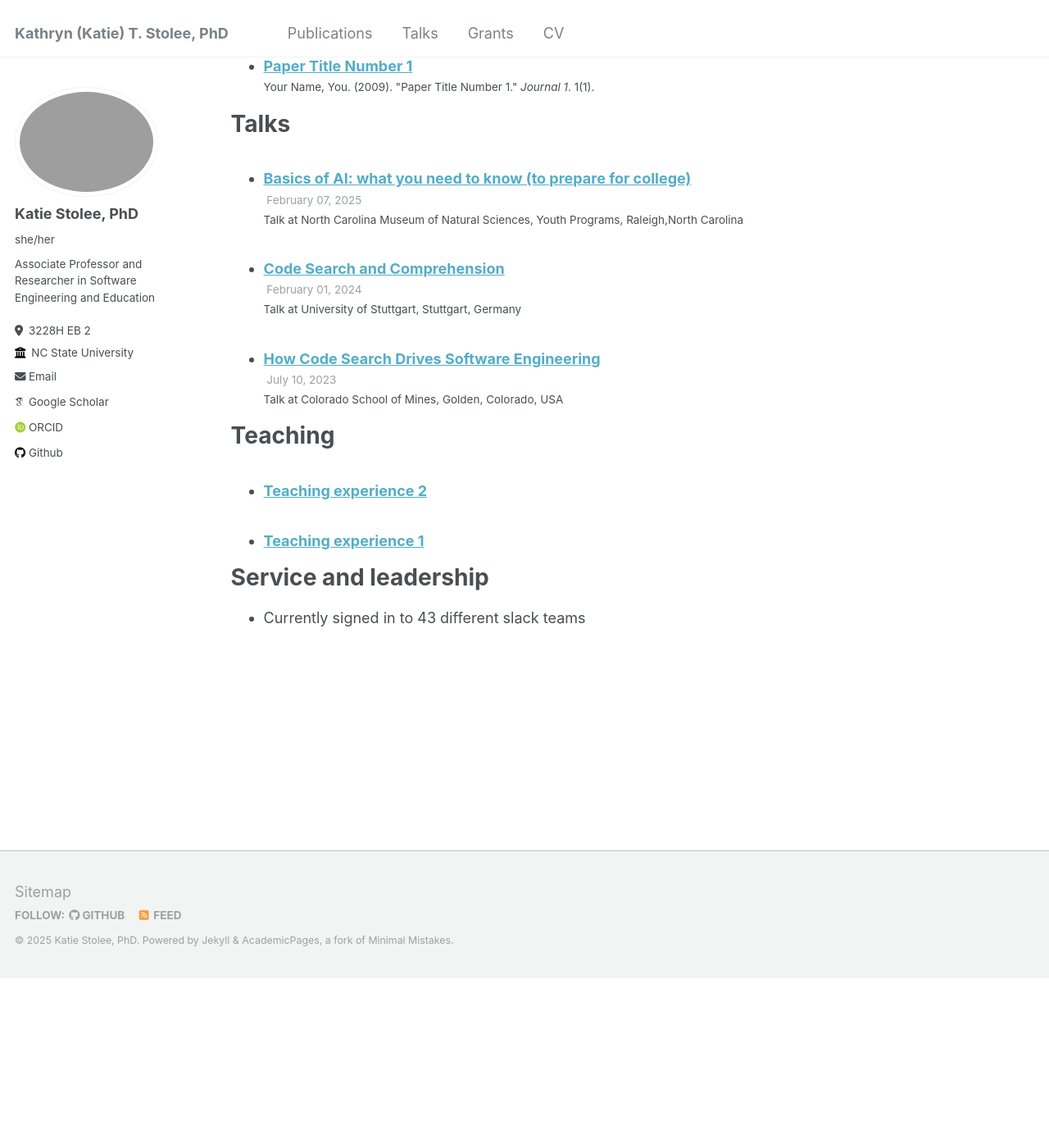
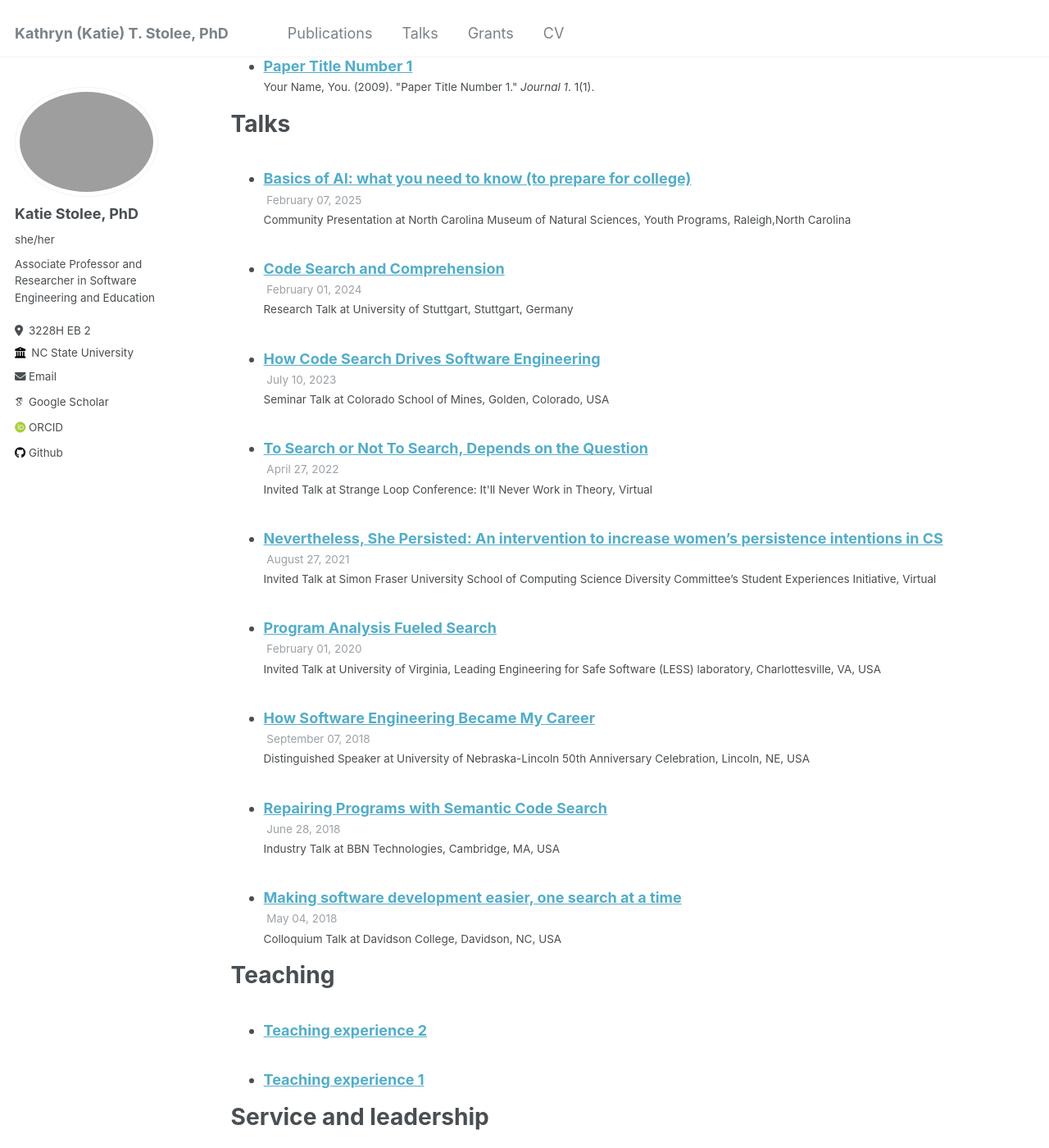
Before and after one commit to kstolee/kstolee.github.io, a Jekyll site: the page built from _pages/cv.md, in a window 1280 px wide and 1400 px high, scrolled down 1345 px. Shown: the whole window at 82% size. Built offline with Jekyll 4.4.1, drawn with Linux system fonts in a browser that asks for light colours; some web fonts are replaced; before the commit the page ends 2537 px from its top, so only the background shows below that.

Commit message:
added talks throguh 2018

```diff
--- /dev/null
+++ b/_talks/2018-june.md
@@ -0,0 +1,12 @@
+---
+title: "Repairing Programs with Semantic Code Search"
+collection: talks
+type: "Industry Talk"
+permalink: /talks/2018-june
+slidesurl: /assets/talks/2018_bbn.pdf
+venue: "BBN Technologies"
+date: 2018-06-28
+location: "Cambridge, MA, USA"
+---
+
+All software has bugs. This talk presents an approach to patching bugs that is not prone to overfitting (at least compared to prior approaches).
--- /dev/null
+++ b/_talks/2018-may.md
@@ -0,0 +1,12 @@
+---
+title: "Making software development easier, one search at a time"
+collection: talks
+type: "Colloquium Talk"
+permalink: /talks/2018-may
+slidesurl: /assets/talks/2018_davidson.pdf
+venue: "Davidson College"
+date: 2018-05-04
+location: "Davidson, NC, USA"
+---
+
+Search is an embedded process in modern software development, and it's not going anywhere. Search is used to help developers find code to reuse, find API examples, and explore documentation. This talk explores my recent research in code search for software engineering, including understanding why developers search, how we can make search more precise, and how behavioral code search can enable automated program repair. [advertisement](/assets/talks/2018_davidson_flyer.pdf)
--- /dev/null
+++ b/_talks/2018-september.md
@@ -0,0 +1,12 @@
+---
+title: "How Software Engineering Became My Career"
+collection: talks
+type: "Distinguished Speaker"
+permalink: /talks/2018-september
+slidesurl: /assets/talks/2018_unl.pdf
+venue: "University of Nebraska-Lincoln 50th Anniversary Celebration"
+date: 2018-09-07
+location: "Lincoln, NE, USA"
+---
+
+Software engineering is not about programming. It's about people.
--- /dev/null
+++ b/_talks/2020-february.md
@@ -0,0 +1,13 @@
+---
+title: "Program Analysis Fueled Search"
+collection: talks
+type: "Invited Talk"
+permalink: /talks/2020-february
+slidesurl: /assets/talks/2020_uva.pdf
+venue: "University of Virginia, Leading Engineering for Safe Software (LESS)
+laboratory"
+date: 2020-02-01
+location: "Charlottesville, VA, USA"
+---
+
+Developers search the web for code, but web search was not built for code. Here are the challenges and the strides we've made to make search for code easier and more precise.
--- /dev/null
+++ b/_talks/2021-august.md
@@ -0,0 +1,19 @@
+---
+title: "Nevertheless, She Persisted: An intervention to increase women's persistence intentions in CS"
+collection: talks
+type: "Invited Talk"
+permalink: /talks/2021-august
+slidesurl: /assets/talks/2021_sfu.pdf
+venue: "Simon Fraser University School of Computing Science Diversity Committee’s Student Experiences Initiative"
+date: 2021-08-27
+location: "Virtual"
+---
+
+Gender stereotypes about women’s computing ability contribute to
+the dearth of women in computing by causing women to experience
+gender bias. These gender stereotypes are doubly disadvantaging to
+women because they create gender diferences in self-assessments
+of computing ability, decreasing the likelihood that women will
+persist in Computer Science (CS). This is because students need to
+believe they have sufcient ability in a feld in order to pursue it as
+a career. This talk presents an intervention to increase women's persistence intentions in CS.
--- /dev/null
+++ b/_talks/2022-april.md
@@ -0,0 +1,12 @@
+---
+title: "To Search or Not To Search, Depends on the Question"
+collection: talks
+type: "Invited Talk"
+permalink: /talks/2022-april
+slidesurl: /assets/talks/2022_neverintheory.pdf
+venue: "Strange Loop Conference: It'll Never Work in Theory"
+date: 2022-04-27
+location: "Virtual"
+---
+
+Her talk looks at when it's worth searching for what when programming. [YouTube](https://www.youtube.com/watch?v=iiJXYO_hcvQ&list=PLcGKfGEEONaCC6Y_DR0mw04WghP2QjMSO)
--- a/_talks/2023-07-10-talk.md
+++ b/_talks/2023-07-10-talk.md
@@ -1,7 +1,7 @@
 ---
 title: "How Code Search Drives Software Engineering"
 collection: talks
-type: "Talk"
+type: "Seminar Talk"
 permalink: /talks/2023_CSM
 slidesurl: /assets/talks/2023_CSM.pdf
 venue: "Colorado School of Mines"
--- a/_talks/2024-01-31-talk-2.md
+++ b/_talks/2024-01-31-talk-2.md
@@ -1,7 +1,7 @@
 ---
 title: "Code Search and Comprehension"
 collection: talks
-type: "Talk"
+type: "Research Talk"
 permalink: /talks/2024-01-31-talk-2
 slidesurl: /assets/talks/2024-01-31-talk-2.pdf
 venue: "University of Stuttgart"
--- a/_talks/2025-02-07-talk-1.md
+++ b/_talks/2025-02-07-talk-1.md
@@ -1,7 +1,7 @@
 ---
 title: "Basics of AI: what you need to know (to prepare for college)"
 collection: talks
-type: "Talk"
+type: "Community Presentation"
 permalink: /talks/2025-02-07-talk-1
 slidesurl: /assets/talks/2025-02-07-talk-1.pdf
 venue: "North Carolina Museum of Natural Sciences, Youth Programs"
```
Also changed, not shown: 7 other files.
